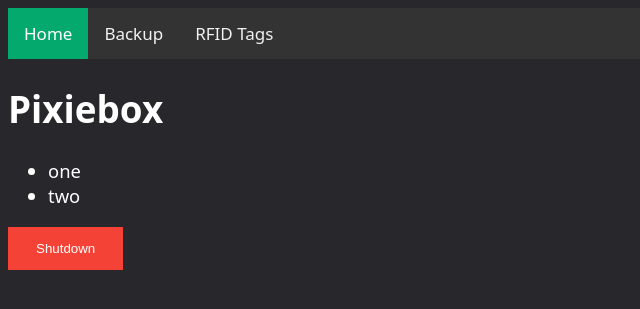
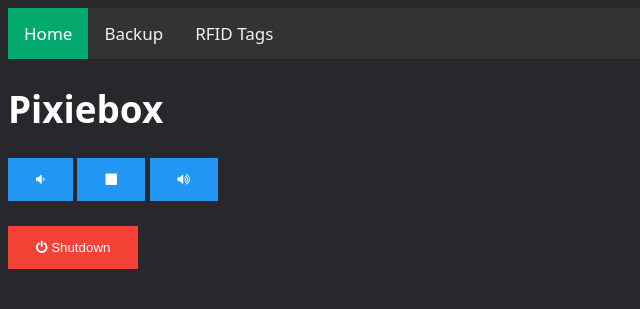
Before and after one commit to dkiefner/pixie-box, a Flask app: page / in a window 1280 px wide. Shown: the top 309 px of the page, without its empty margins (0-640 px from the left). Run offline with Flask 2, Linux system fonts and the light colour scheme.

Commit message:
add media buttons and change button stule

```diff
--- a/app/lib/command.py
+++ b/app/lib/command.py
@@ -6,3 +6,4 @@ class SystemCommand(Enum):
     STOP = 1
     VOLUME_UP = 2
     VOLUME_DOWN = 3
+    SHUTDOWN = 4
--- a/app/web/app.py
+++ b/app/web/app.py
@@ -2,17 +2,22 @@ from flask import Flask, render_template, send_file, request
 
 from lib.command import SystemCommand
 from lib.file_system import FileSystem
+from lib.player import LocalFilePlayer
 from lib.shutdown import Shutdown
+from lib.store import ServiceStateStore
 from lib.zip import Zip
 
 app = Flask(__name__)
 app.config["UPLOAD_DIR"] = FileSystem.UPLOAD_DIR
 
+serviceStateStore = ServiceStateStore()
+player = LocalFilePlayer(serviceStateStore)
+
 
 # css style from: https://moderncss.dev/custom-select-styles-with-pure-css/
 @app.route('/')
 def index():
-    return render_template('index.html', rfids=["one", "two"])
+    return render_template('index.html')
 
 
 @app.route('/backup', methods=["GET", "POST"])
@@ -44,9 +49,22 @@ def assign_tag():
 
 # CTA endpoints
 
-@app.route('/shutdown_system')
-def shutdown_system():
-    Shutdown.halt()
+@app.route('/run_system_command')
+def run_system_command():
+    command = request.args['command']
+
+    if command == SystemCommand.STOP.name:
+        player.stop()
+    elif command == SystemCommand.VOLUME_UP.name:
+        player.volume_up()
+    elif command == SystemCommand.VOLUME_DOWN.name:
+        player.volume_down()
+    elif command == SystemCommand.SHUTDOWN.name:
+        Shutdown.halt()
+    else:
+        return '', 404
+
+    return '', 204
 
 
 @app.route('/export_backup')
--- a/app/web/templates/backup.html
+++ b/app/web/templates/backup.html
@@ -33,9 +33,9 @@
         <div id="Create" class="tabcontent">
             <h3>Create Backup</h3>
 
-            <form action="/export_backup">
-                <input class="btn info" type="submit" value="Download" />
-            </form>
+            <button class="btn info" onclick="location.href='/export_backup'" type="button">
+                <i class="fa fa-arrow-down-to-line"></i> Download
+            </button>
         </div>
 
         <div id="Restore" class="tabcontent">
--- a/app/web/templates/index.html
+++ b/app/web/templates/index.html
@@ -2,18 +2,13 @@
 <html>
     <meta charset="UTF-8">
     <link rel="stylesheet" href='/static/css/style.css'/>
+    <!-- Icon library -->
+    <link rel="stylesheet" href="https://cdnjs.cloudflare.com/ajax/libs/font-awesome/4.7.0/css/font-awesome.min.css">
 
     <head>
       <title>Pixiebox</title>
     </head>
     <body>
-        <script type=text/javascript>
-            function shutdown() {
-                var request = new XMLHttpRequest();
-                request.open("GET", '/shutdown_system', true);
-                request.send();
-            }
-        </script>
 
         <!-- Top Menu -->
         <div class="topnav">
@@ -24,14 +19,21 @@
 
         <h1>Pixiebox</h1>
 
-        <ul id="rfids">
-            {% for item in rfids %}
-            <li>{{ item }}</a></li>
-            {% endfor %}
-        </ul>
+        <button class="btn info" onclick="location.href='/run_system_command?command=VOLUME_DOWN'" type="button">
+            <i class="fa fa-volume-down"></i>
+        </button>
+        <button class="btn info" onclick="location.href='/run_system_command?command=STOP'" type="button">
+            <i class="fa fa-stop"></i>
+        </button>
+        <button class="btn info" onclick="location.href='/run_system_command?command=VOLUME_UP'" type="button">
+            <i class="fa fa-volume-up"></i>
+        </button>
 
-        <form action="/shutdown_system">
-            <input class="btn danger" type="submit" value="Shutdown" />
-        </form>
+        <br />
+        <br />
+
+        <button class="btn danger" onclick="location.href='/run_system_command?command=SHUTDOWN'" type="button">
+            <i class="fa fa-power-off"></i> Shutdown
+        </button>
     </body>
 </html>
```
